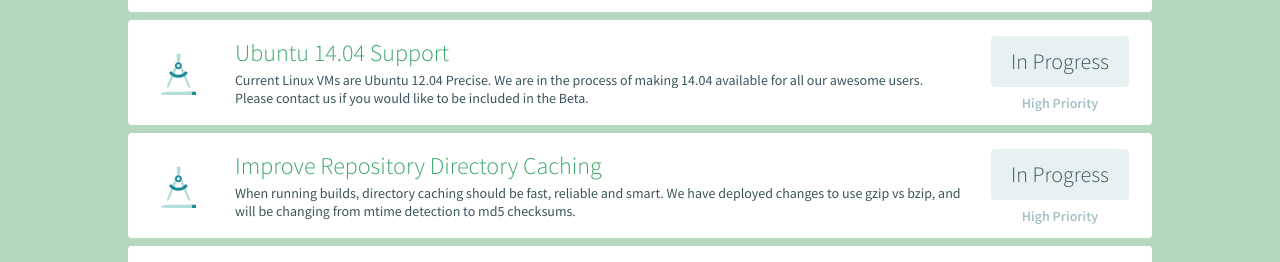
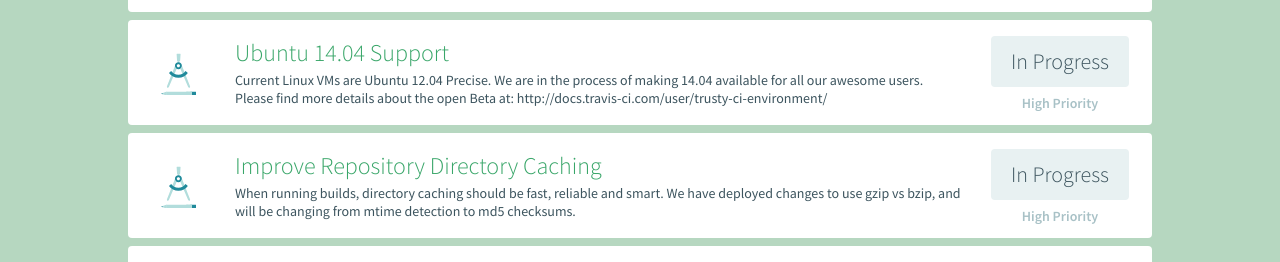
Before and after one commit to travis-ci/travis-next, a Jekyll site: the page built from index.html, in a window 1280 px wide. Shown: the part 717-979 px from the top of the page. Built offline with Jekyll 4.4.1, drawn with Linux system fonts in a browser that asks for light colours.

Commit message:
link to Trusty docs

```diff
--- a/_data/steps.yml
+++ b/_data/steps.yml
@@ -7,7 +7,7 @@
   priority: 'high'
 - 3:
   title: 'Ubuntu 14.04 Support'
-  description: 'Current Linux VMs are Ubuntu 12.04 Precise. We are in the process of making 14.04 available for all our awesome users. Please contact us if you would like to be included in the Beta.'
+  description: 'Current Linux VMs are Ubuntu 12.04 Precise. We are in the process of making 14.04 available for all our awesome users. Please find more details about the open Beta at: http://docs.travis-ci.com/user/trusty-ci-environment/'
   icon: 'compass'
   status: 'In Progress'
   priority: 'high'
```
